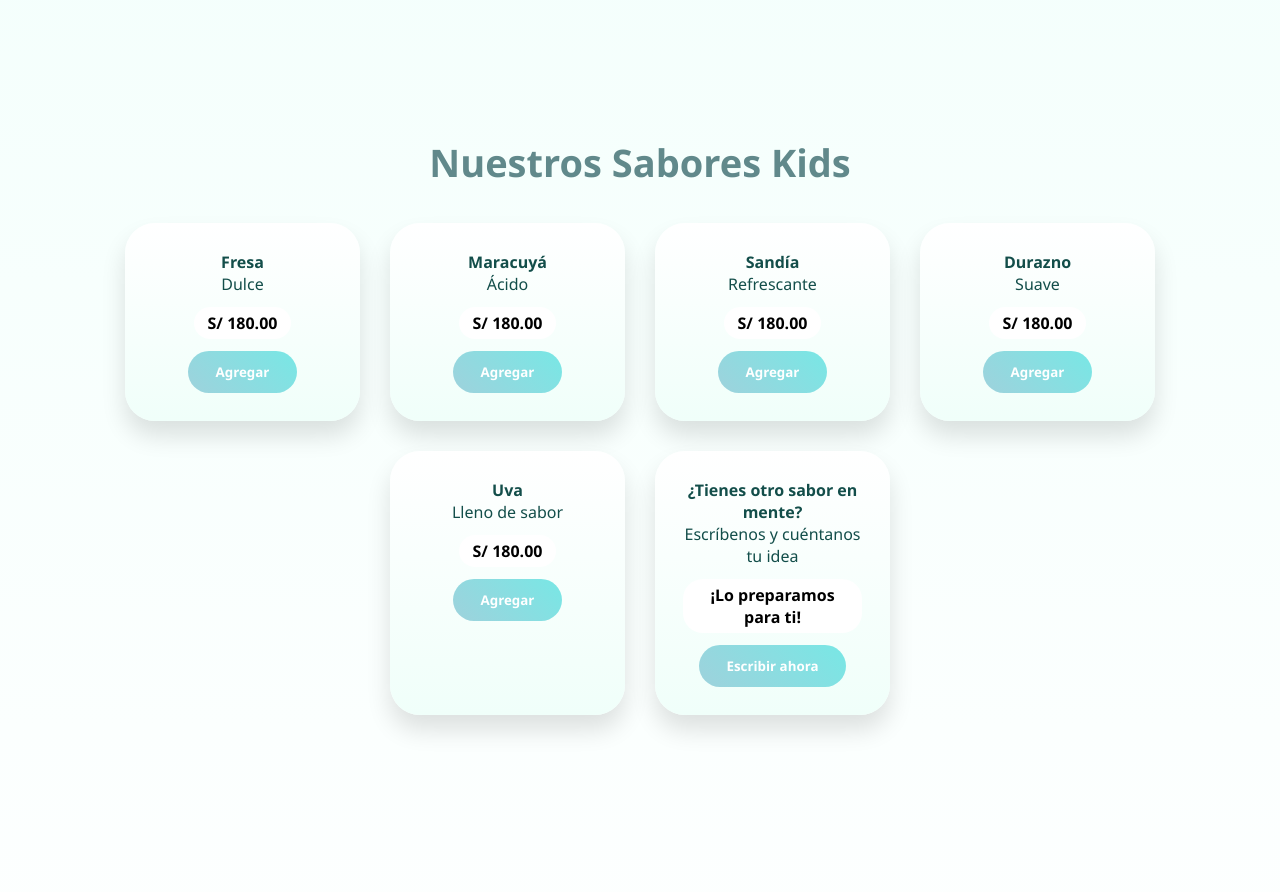
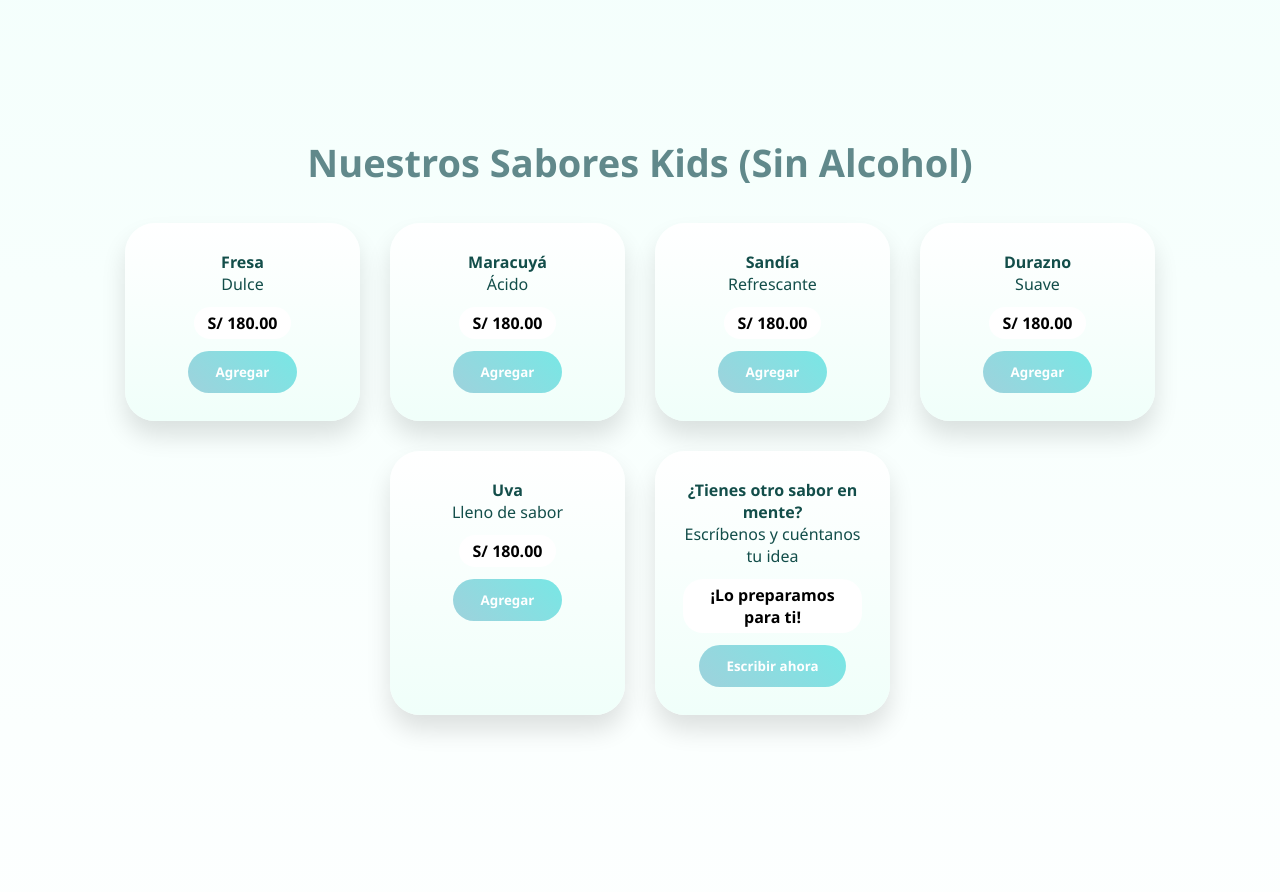
Before and after one commit to zzMax11/frosty1, a plain HTML site: page index.html in a window 1280 px wide. Shown: the part 2280-3172 px from the top of the page. Drawn offline with Linux system fonts and the light colour scheme.

Commit message:
index.html

```diff
--- a/index.html
+++ b/index.html
@@ -295,7 +295,7 @@ footer {
 </section>
 
 <section id="menu">
-<h2>Nuestros Sabores Kids</h2>
+<h2>Nuestros Sabores Kids (Sin Alcohol)</h2>
 
 <div class="productos">
     <div class="card"><h4>Fresa</h4><p>Dulce</p><span>S/ 180.00</span><button class="btn" onclick="agregar('Fresa',180)">Agregar</button></div>
```
